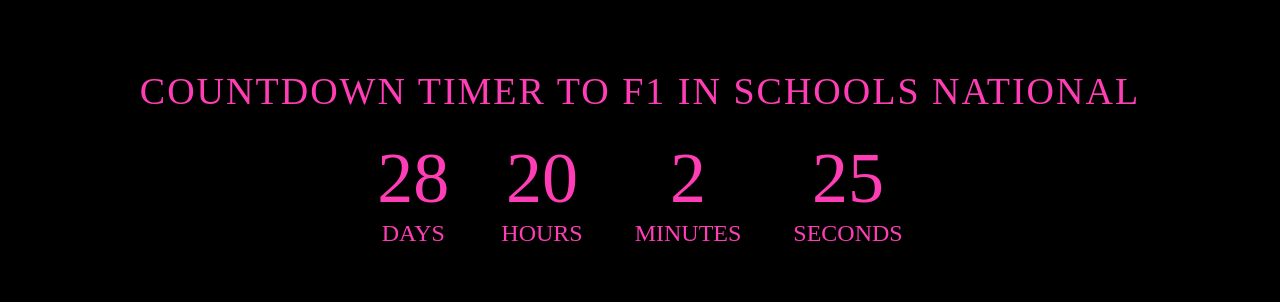
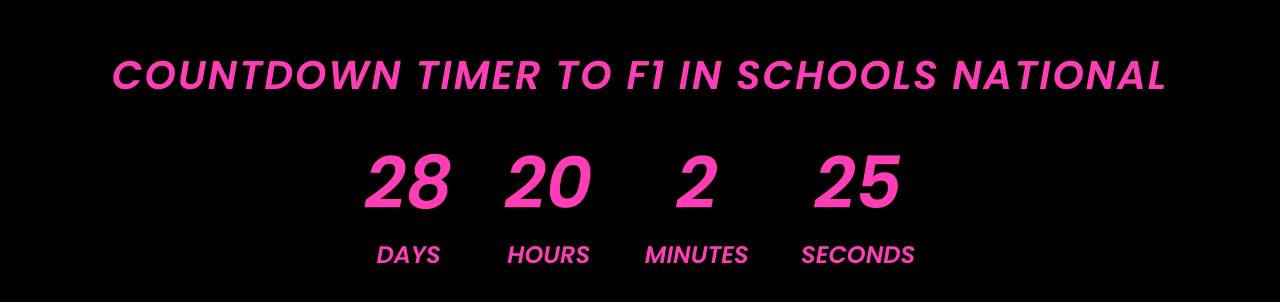
Before and after one commit to Luis-Miranda/TheBurstTechTeam, a plain HTML site: page Countdown Timer/index.html in a window 1280 px wide. Shown: the part 230-532 px from the top of the page. Drawn offline with Linux system fonts and the light colour scheme.

Commit message:
Se actualizo el UI

```diff
--- a/Countdown Timer/index.html
+++ b/Countdown Timer/index.html
@@ -5,6 +5,10 @@
     <meta http-equiv="X-UA-Compatible" content="IE=edge">
     <meta name="viewport" content="width=device-width, initial-scale=1.0">
     <link rel="stylesheet" href="style.css">
+    <link rel="preconnect" href="https://fonts.googleapis.com">
+    <link rel="preconnect" href="https://fonts.gstatic.com" crossorigin>
+    <link href="https://fonts.googleapis.com/css2?family=Poppins:ital,wght@1,600&display=swap" rel="stylesheet"> <!-- Se vinculan las fuentes de Google -->
+    <link rel="shortcut icon" href="./src/Isologo Rosa.png" type="image/x-icon"> <!-- Se incluye el icono del Equipo -->
     <title>Countdown Timer BTT</title>
 </head>
 <body>
@@ -21,6 +25,6 @@
             </ul>
         </div>
     </div>
-    <script src="./main.js"></script>
+    <script src="./main.js"></script> <!-- Se vincula el JS -->
 </body>
 </html>
--- a/Countdown Timer/style.css
+++ b/Countdown Timer/style.css
@@ -1,6 +1,6 @@
-/* :root{
+ :root{
     --smaller: .75;
-} */
+}
 
 * {
     box-sizing: border-box;
@@ -17,6 +17,8 @@
     align-items: center;
     background-color: black;
     display: flex;
+    font-family: 'Poppins',
+    sans-serif; /* Se actualiza la fuente */
 }
 
 .container{
@@ -28,7 +30,7 @@
 h1{
     /* Propiedades del Titulo del Contador */
     font-weight: normal;
-    font-size: 2.375rem; /* Se utiliza rem para la función de Herencia */
+    font-size: 2.5rem; /* Se utiliza rem para la función de Herencia */
     letter-spacing: .125rem;
     text-transform: uppercase;
 }
```
Also changed, not shown: Countdown Timer/src/Isologo Rosa.png (added), 2 other files.
